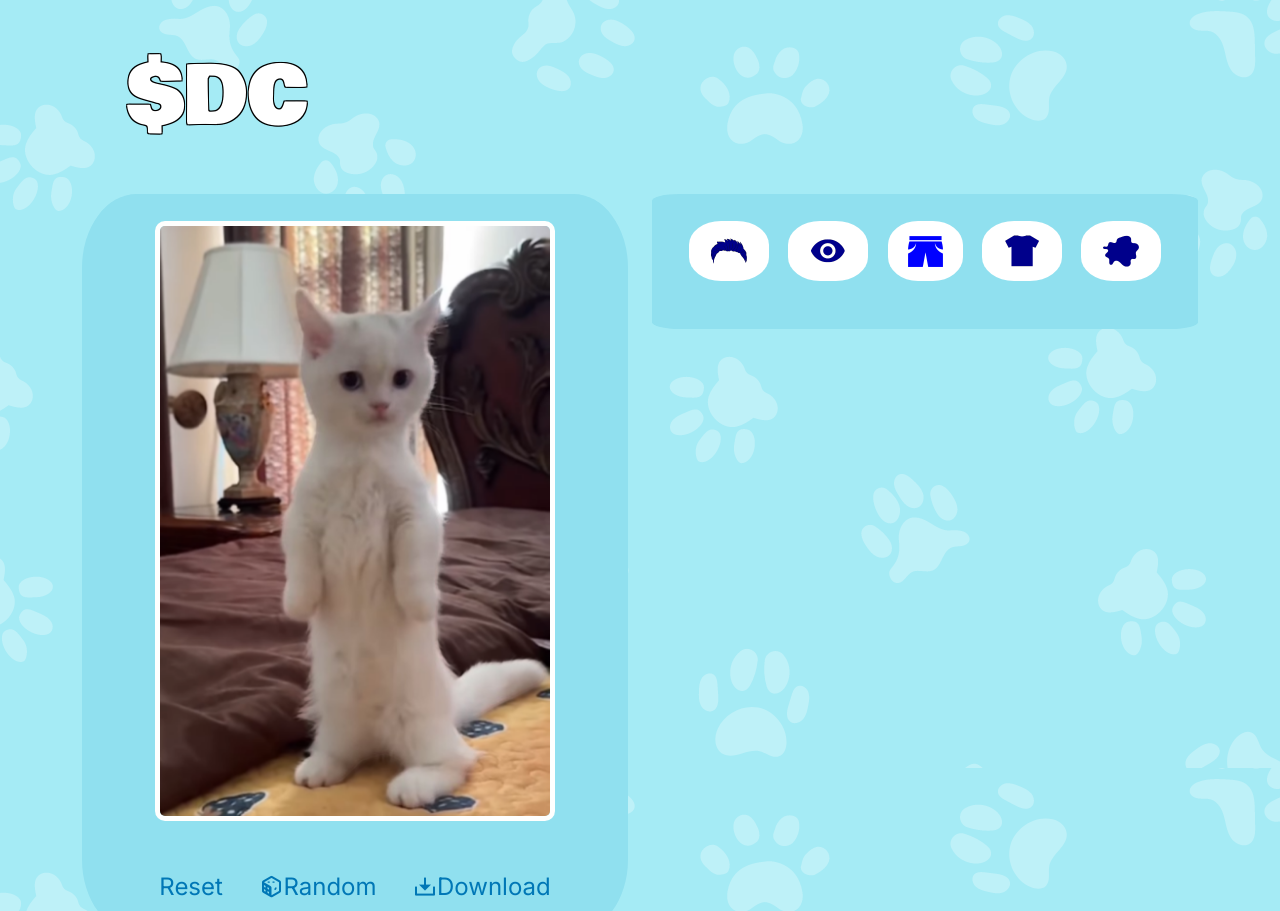
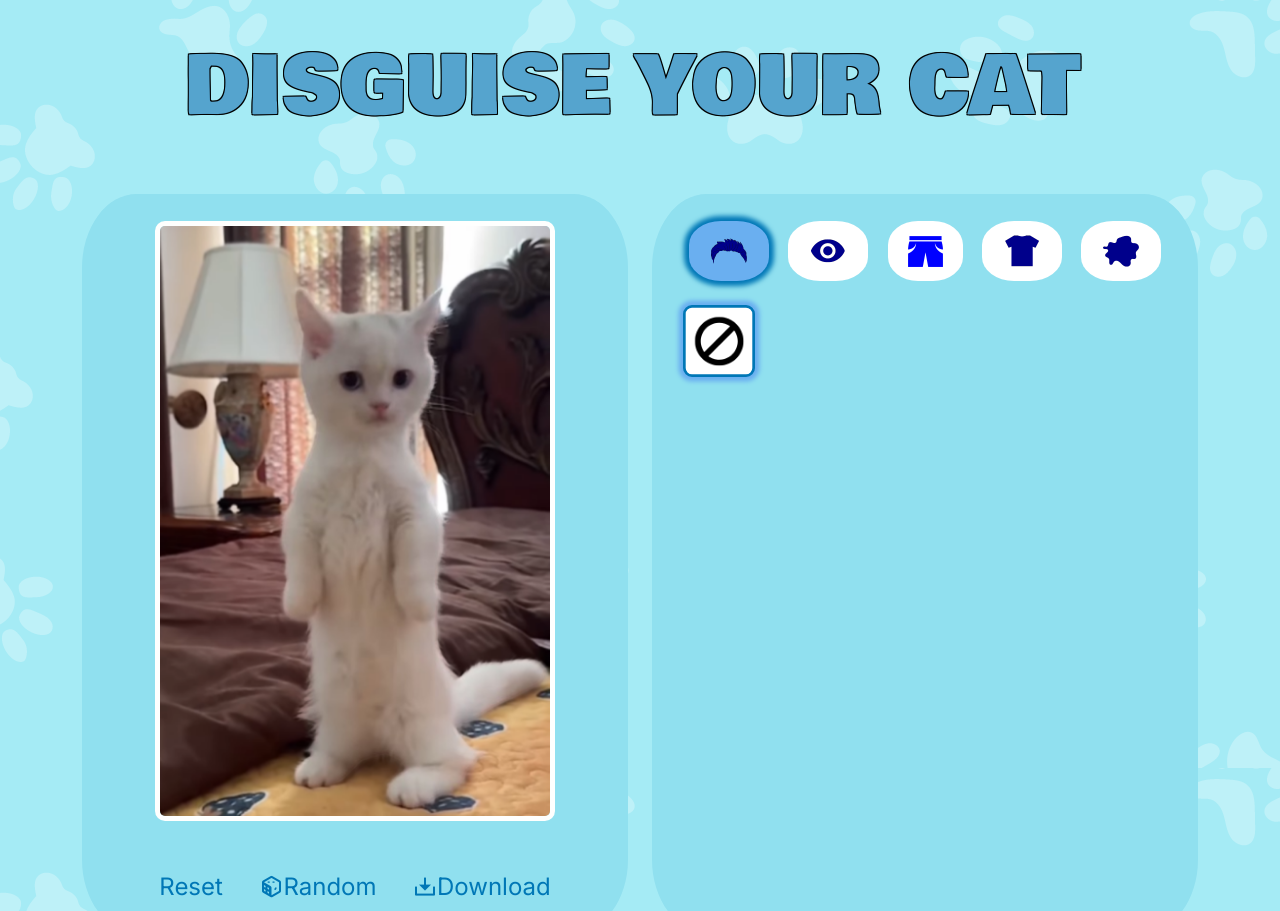
Before and after one commit to 18103864/disguisedcat, a website: page mememaker/index.html in a window 1280 px wide. Shown: the top 911 px of the page. Drawn offline with nearby package versions, Linux system fonts and the light colour scheme; some icons are missing; files whose address does not match are found by name.

Commit message:
edited ui

```diff
--- a/mememaker/index.html
+++ b/mememaker/index.html
@@ -24,11 +24,11 @@
 
 
             <nav class="navbar navbar-expand-lg">
-                <div class="container-fluid">
+                <div class="">
 
                   <div class="d-flex justify-content-between align-items-center w-100">
 
-                    <a class="navbar-brand" href="https://discat.site/">$DC</a>
+                    <a class="navbar-brand animated-title" href="https://discat.site/">DISGUISE YOUR CAT</a>
 
 
                     <div class="d-flex flex-row-reverse w-100">
--- a/mememaker/mememaker-assets/scripts/script.js
+++ b/mememaker/mememaker-assets/scripts/script.js
@@ -297,17 +297,46 @@ downloadBtn.onclick = () => {
 }
 
 
+// document.addEventListener('DOMContentLoaded', function() {
+//     const buttons = document.querySelectorAll('.category-buttons button');
+//     const selectors = document.querySelectorAll('.selector');
+
+//     buttons.forEach(button => {
+//         button.addEventListener('click', function() {
+//             selectors.forEach(selector => selector.classList.remove('active'));
+//             document.getElementById(button.dataset.category).classList.add('active');
+//         });
+//     });
+// });
+
 document.addEventListener('DOMContentLoaded', function() {
     const buttons = document.querySelectorAll('.category-buttons button');
     const selectors = document.querySelectorAll('.selector');
 
+    // Function to activate a category
+    function activateCategory(button) {
+        selectors.forEach(selector => selector.classList.remove('active'));
+        document.getElementById(button.dataset.category).classList.add('active');
+
+        // Remove active class from all buttons and add to the clicked one
+        buttons.forEach(btn => btn.classList.remove('active'));
+        button.classList.add('active');
+    }
+
+    // Automatically select the "head" category on page load
+    const defaultCategory = document.querySelector('button[data-category="head"]');
+    if (defaultCategory) {
+        activateCategory(defaultCategory); // Activate the "head" category by default
+    }
+
+    // Add event listener to each button for manual category selection
     buttons.forEach(button => {
         button.addEventListener('click', function() {
-            selectors.forEach(selector => selector.classList.remove('active'));
-            document.getElementById(button.dataset.category).classList.add('active');
+            activateCategory(button); // Activate the selected category
         });
     });
 });
+
 
 document.addEventListener('DOMContentLoaded', function() {
     const categoryButtons = document.querySelectorAll('.categories');
--- a/mememaker/mememaker-assets/style/global.css
+++ b/mememaker/mememaker-assets/style/global.css
@@ -47,15 +47,37 @@ body {
     text-decoration: none;
 }
 
+
 .navbar-brand {
     color: white;
     font-size: 5rem;
     text-shadow: -1px -1px 0 #000, 1px -1px 0 #000, -1px 1px 0 #000, 1px 1px 0 #000;
     font-family: "Bowlby One", sans-serif;
+    text-align: center;
+    display: inline-block;
+    animation: moveUpDown 2s infinite ease-in-out, changeColor 3s infinite linear;
 }
 
 .navbar-brand:hover {
     color: var(--orange);
+}
+
+@keyframes moveUpDown {
+    0%, 100% {
+        transform: translateY(0); /* Start and end at original position */
+    }
+    50% {
+        transform: translateY(-10px); /* Move up 10px */
+    }
+}
+
+@keyframes changeColor {
+    0% {
+        color: white;
+    }
+    50% {
+        color: var(--orange);
+    }
 }
 
 h1 {
@@ -104,7 +126,8 @@ h1 {
 .right-view {
     background-color: #90e0ef;
     padding: 5%;
-    border-radius: 5%;
+    border-radius: 10%;
+    min-height: 100%;
 }
 
 .left-view {
```
